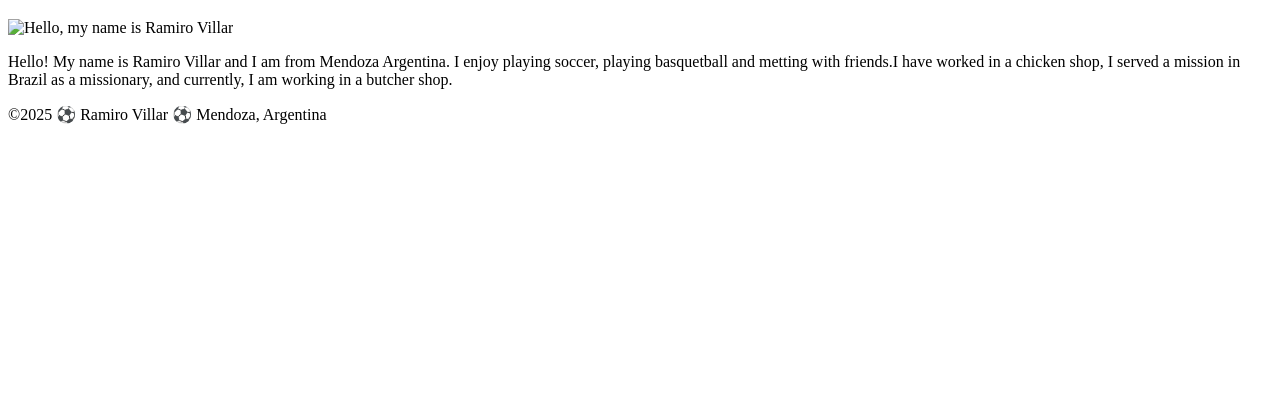
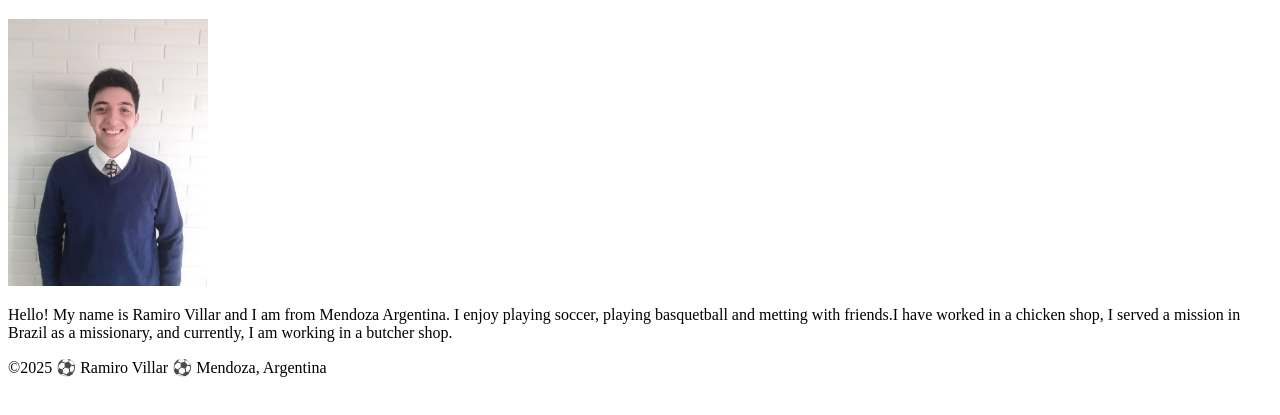
Before and after one commit to ramyvi28/wwd130, a plain HTML site: page index.html in a window 1280 px wide. Shown: the part 87-502 px from the top of the page. Drawn offline with Linux system fonts and the light colour scheme; the site is published under a folder, as on GitHub Pages, so addresses that start at the root find nothing.

Commit message:
Update index.html

```diff
--- a/index.html
+++ b/index.html
@@ -14,7 +14,7 @@
     </header>
     <main>
         <h1>Ramiro Villar | WWD 130</h1>
-        <img src="/Profile.jpg" alt="Hello, my name is Ramiro Villar" width="200">
+        <img src="Profile.jpg" alt="Hello, my name is Ramiro Villar" width="200">
         <p>Hello! My name is Ramiro Villar and I am from Mendoza Argentina. I enjoy playing soccer, playing basquetball and metting with friends.I have worked in a chicken shop, I served a mission in Brazil as a missionary, and currently, I am working in a butcher shop.</p>
     </main>
     <footer>
```
